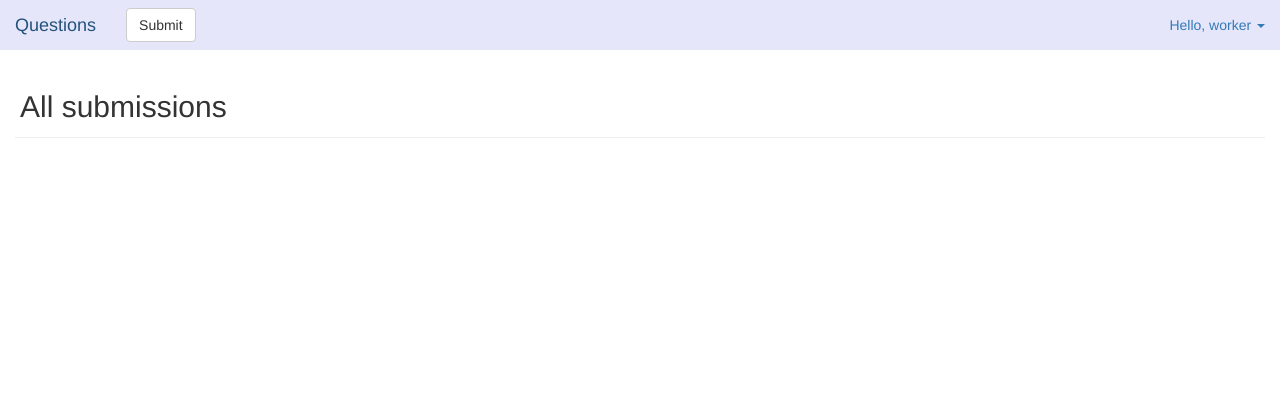
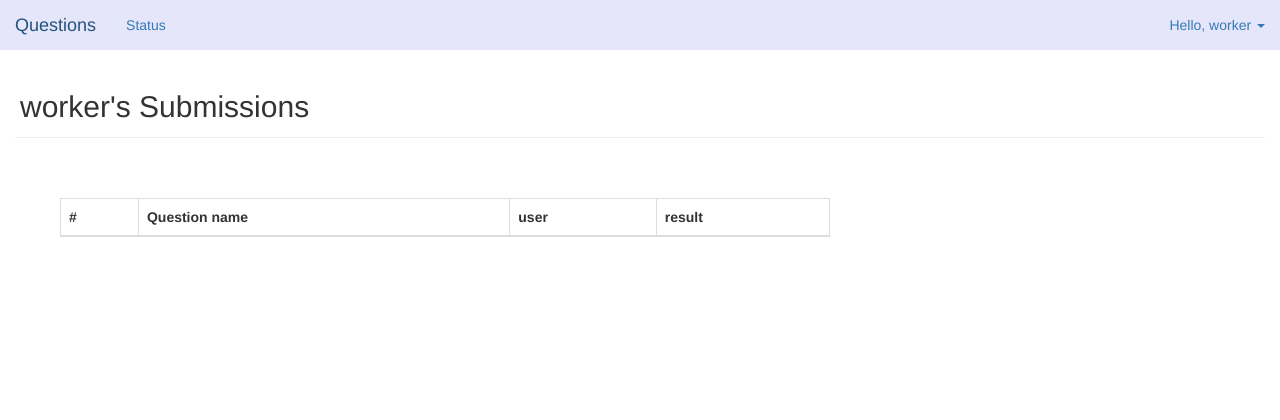
Before and after one commit to girishramnani/FlaskWars, a Flask app: page /submissions/ in a window 1280 px wide. Shown: the top 420 px of the page. After the commit the page ends 237 px from the top, so only its background shows below. Run offline with Flask 2, Linux system fonts and the light colour scheme; a user stored in the database is signed in; lists and menus that the app fills with data are empty; some libraries are stand-ins or nearby versions.

Commit message:
added the submission link and place holder

```diff
--- a/app/questions/routes.py
+++ b/app/questions/routes.py
@@ -66,4 +66,4 @@
 @login_required
 def status_individual():
     user_submissions =Submission.query.filter(current_user.id == Submission.question_id)
-    return render_template("status.html",submissions =user_submissions)
+    return render_template("status.html",submissions =user_submissions,ofuser=True)
--- a/app/static/css/style.css
+++ b/app/static/css/style.css
@@ -23,6 +23,6 @@
     border: 1px solid #C2C7D0;
 }
 
-#code {
+input[type="file"] {
     height: auto !important;
 }
--- a/app/templates/_status_row.html
+++ b/app/templates/_status_row.html
@@ -0,0 +1 @@
+{% extends "login.html" %}
--- a/app/templates/base.html
+++ b/app/templates/base.html
@@ -1,7 +1,7 @@
 {% extends "bootstrap/base.html" %}
 {% block html_attribs %} lang="en"{% endblock %}
 {% block styles %}
-    <link rel="stylesheet" href="{{ url_for("static",filename="css/bootstrap.min.css") }}"
+    <link rel="stylesheet" href="{{ url_for('static',filename='css/bootstrap.min.css') }}">
     <link rel="stylesheet" href="{{ url_for("static",filename="css/style.css") }}">
 {% endblock %}
 {% block title %}{% if not title %}Talks {% else %}{{ title }}{% endif %} {% endblock %}
@@ -14,17 +14,18 @@
             </div>
             <!-- Collect the nav links, forms, and other content for toggling -->
             <div class="collapse navbar-collapse" id="bs-example-navbar-collapse-1">
-                <form class="navbar-form navbar-left" role="complementary">
-                    <button type="submit" class="btn btn-default" id="gir">Submit</button>
-                </form>
+            <ul class="nav navbar-nav">
+                <li><a href="{{ url_for("questions.status") }}">Status</a></li>
+            </ul>
                 <ul class="nav navbar-nav navbar-right">
                     {% if current_user.is_authenticated() %}
                         <li class="dropdown">
                             <a href="#" class="dropdown-toggle" data-toggle="dropdown" role="button"
                                aria-expanded="false">Hello, {{ current_user.username }} <span class="caret"></span></a>
                             <ul class="dropdown-menu" role="menu">
+                                <li><a href="{{ url_for("questions.status_individual") }}">My submissions</a></li>
+
                                 <li><a href="{{ url_for("auth.logout") }}">Logout</a></li>
-                                <li><a href="{{ url_for("questions.status_individual") }}">Logout</a></li>
 
                             </ul>
                         </li>
--- a/app/templates/status.html
+++ b/app/templates/status.html
@@ -1,7 +1,11 @@
 {% extends "login.html" %}
 
 {% block form_header %}
- All submissions
+    {% if ofuser %}
+        {{ current_user.username }}'s Submissions
+    {% else %}
+    All Submissions
+     {% endif %}
 {% endblock %}
 {% block form %}
 <table class="table table-bordered table-hover table-responsive">
@@ -13,4 +17,5 @@
             <th>result</th>
         </tr>
         </thead>
+    </table>
 {% endblock %}
```
Also changed, not shown: data-test.sqlite.
